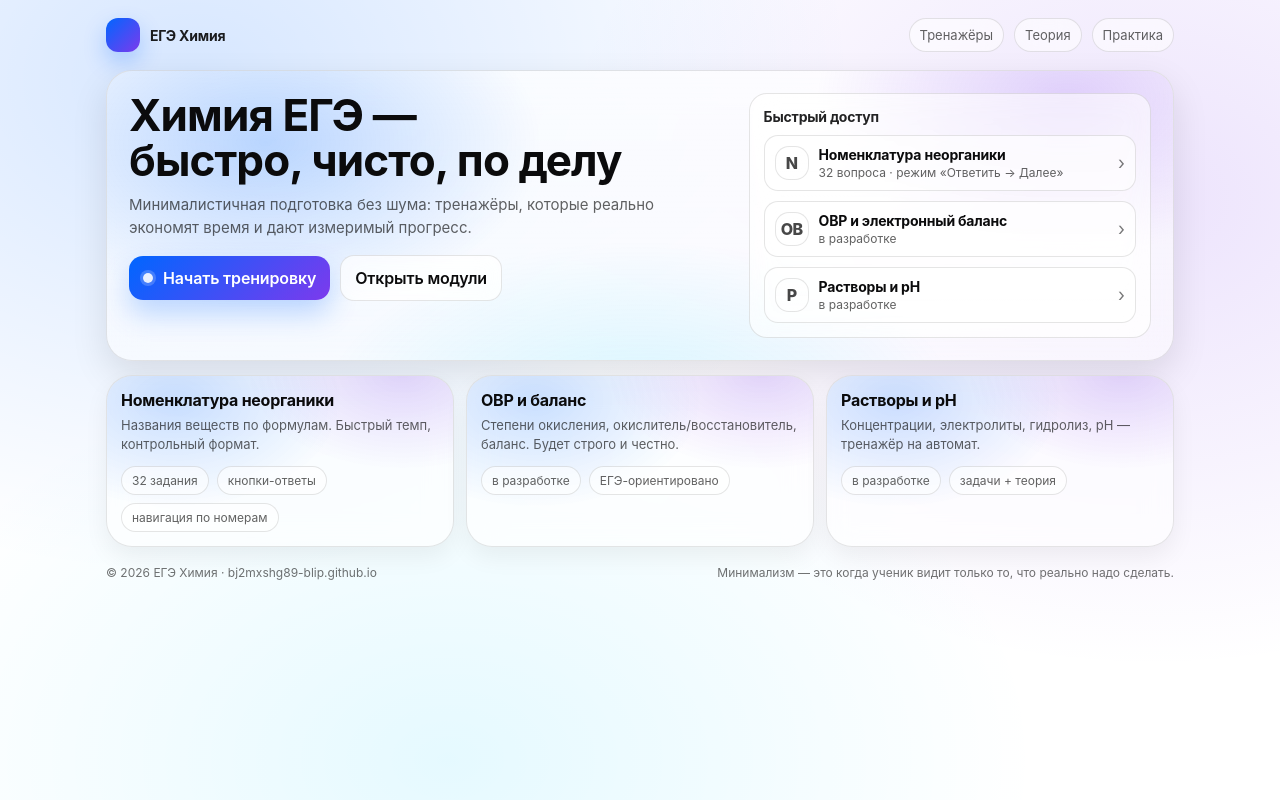
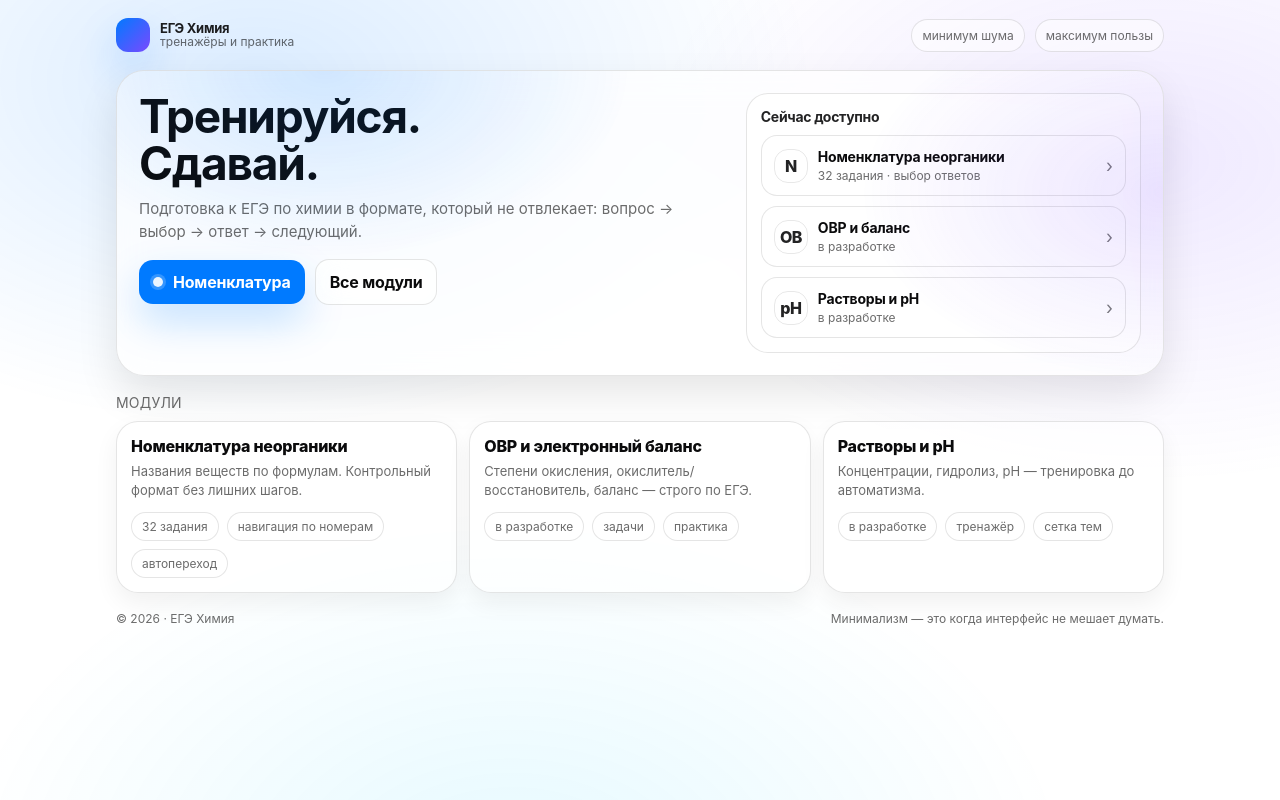
Before and after one commit to bj2mxshg89-blip/bj2mxshg89-blip.github.io, a plain HTML site: page index.html in a window 1280 px wide. Drawn offline with Linux system fonts and the light colour scheme.

Commit message:
Update index.html

```diff
--- a/index.html
+++ b/index.html
@@ -3,55 +3,59 @@
 <head>
   <meta charset="utf-8" />
   <meta name="viewport" content="width=device-width, initial-scale=1" />
-  <title>ЕГЭ Химия — Антон</title>
-
+  <title>ЕГЭ Химия</title>
   <style>
     :root{
       --bg: #ffffff;
-      --card: rgba(250,250,250,0.92);
+      --text: #0b0b0c;
+      --muted: rgba(0,0,0,0.58);
       --border: rgba(0,0,0,0.10);
-      --text: #0b0b0c;
-      --muted: rgba(0,0,0,0.62);
-
-      --accent: #0066ff;
-      --accent2: #7c3aed;
-      --shadow: 0 14px 36px rgba(0,0,0,0.10);
-
-      --radius-xl: 26px;
-      --radius-lg: 18px;
+      --card: rgba(255,255,255,0.70);
+      --shadow: 0 18px 40px rgba(0,0,0,0.10);
+      --accent: #007aff; /* iOS blue */
+      --radius: 22px;
     }
-
     @media (prefers-color-scheme: dark){
       :root{
         --bg: #0b0b0c;
-        --card: rgba(18,18,19,0.78);
+        --text: rgba(255,255,255,0.94);
+        --muted: rgba(255,255,255,0.62);
         --border: rgba(255,255,255,0.12);
-        --text: rgba(255,255,255,0.94);
-        --muted: rgba(255,255,255,0.65);
-        --shadow: 0 18px 44px rgba(0,0,0,0.45);
+        --card: rgba(18,18,19,0.64);
+        --shadow: 0 26px 60px rgba(0,0,0,0.55);
+        --accent: #0a84ff;
       }
     }
 
     *{ box-sizing: border-box; }
     body{
-      margin: 0;
+      margin:0;
+      font-family: -apple-system, BlinkMacSystemFont, "SF Pro Display", "SF Pro Text", "Segoe UI", Roboto, Arial, sans-serif;
       color: var(--text);
-      font-family: -apple-system, BlinkMacSystemFont, "SF Pro Display", "SF Pro Text",
-                   "Segoe UI", Roboto, Arial, sans-serif;
-      background: radial-gradient(1200px 900px at 15% 10%, rgba(0,102,255,0.16), transparent 55%),
-                  radial-gradient(1000px 780px at 90% 25%, rgba(124,58,237,0.14), transparent 60%),
-                  radial-gradient(980px 680px at 35% 95%, rgba(0,200,255,0.10), transparent 60%),
-                  var(--bg);
+      background: var(--bg);
       min-height: 100vh;
     }
 
-    .wrap{
-      max-width: 1100px;
-      margin: 0 auto;
-      padding: 18px 16px 36px;
+    /* Фон: очень мягкий, “как у Apple” */
+    .bg{
+      position: fixed;
+      inset: 0;
+      pointer-events: none;
+      background:
+        radial-gradient(900px 560px at 20% 10%, rgba(0,122,255,0.14), transparent 62%),
+        radial-gradient(820px 520px at 90% 20%, rgba(122,73,255,0.12), transparent 62%),
+        radial-gradient(900px 600px at 40% 110%, rgba(0,200,255,0.10), transparent 62%);
+      filter: saturate(1.05);
     }
 
-    .topbar{
+    .wrap{
+      max-width: 1080px;
+      margin: 0 auto;
+      padding: 18px 16px 44px;
+      position: relative;
+    }
+
+    header{
       display:flex;
       align-items:center;
       justify-content: space-between;
@@ -59,87 +63,77 @@
       margin-bottom: 18px;
     }
 
-    .brand{
+    .mark{
       display:flex;
       align-items:center;
       gap: 10px;
-      text-decoration: none;
+      text-decoration:none;
       color: inherit;
+      user-select:none;
+    }
+    .glyph{
+      width: 34px;
+      height: 34px;
+      border-radius: 12px;
+      background: linear-gradient(135deg, rgba(0,122,255,1), rgba(122,73,255,1));
+      box-shadow: 0 18px 40px rgba(0,122,255,0.22);
+    }
+    .brand{
+      display:flex;
+      flex-direction: column;
+      line-height: 1.05;
+    }
+    .brand b{ font-weight: 720; letter-spacing: -0.25px; font-size: 13px; opacity: 0.92; }
+    .brand span{ font-size: 12px; color: var(--muted); }
+
+    .meta{
+      display:flex;
+      gap: 10px;
+      flex-wrap: wrap;
+      justify-content: flex-end;
+    }
+    .chip{
+      border: 1px solid var(--border);
+      background: rgba(255,255,255,0.50);
+      border-radius: 999px;
+      padding: 8px 10px;
+      font-size: 12px;
+      color: var(--muted);
+      backdrop-filter: blur(14px);
+      -webkit-backdrop-filter: blur(14px);
+    }
+    @media (prefers-color-scheme: dark){
+      .chip{ background: rgba(255,255,255,0.06); }
     }
 
-    .logo{
-      width: 34px; height: 34px;
-      border-radius: 12px;
-      background: linear-gradient(135deg, rgba(0,102,255,1), rgba(124,58,237,1));
-      box-shadow: 0 10px 22px rgba(0,102,255,0.25);
-    }
-
-    .brandTitle{
-      font-weight: 650;
-      letter-spacing: -0.2px;
-      font-size: 14px;
-      opacity: 0.92;
-    }
-
-    .chipRow{
-      display:flex;
-      flex-wrap:wrap;
-      gap: 10px;
-      align-items:center;
-      justify-content: flex-end;
-    }
-
-    .chip{
-      display:inline-flex;
-      align-items:center;
-      gap: 8px;
-      padding: 8px 10px;
-      border-radius: 999px;
+    /* HERO — один смысл, один CTA */
+    .hero{
       border: 1px solid var(--border);
-      background: rgba(255,255,255,0.55);
-      backdrop-filter: blur(12px);
-      -webkit-backdrop-filter: blur(12px);
-      font-size: 13px;
-      color: var(--muted);
-    }
-    @media (prefers-color-scheme: dark){
-      .chip{ background: rgba(255,255,255,0.05); }
-    }
-
-    .hero{
-      border-radius: var(--radius-xl);
-      border: 1px solid var(--border);
-      background: linear-gradient(180deg, rgba(255,255,255,0.72), rgba(255,255,255,0.50));
+      background: var(--card);
+      border-radius: 28px;
+      box-shadow: var(--shadow);
+      padding: 22px;
       backdrop-filter: blur(18px);
       -webkit-backdrop-filter: blur(18px);
-      box-shadow: var(--shadow);
-      padding: 22px;
       overflow: hidden;
       position: relative;
     }
-    @media (prefers-color-scheme: dark){
-      .hero{
-        background: linear-gradient(180deg, rgba(255,255,255,0.08), rgba(255,255,255,0.05));
-      }
-    }
-
-    .hero::before{
+    .hero::after{
       content:"";
       position:absolute;
-      inset: -2px;
+      inset:-2px;
       background:
-        radial-gradient(460px 280px at 15% 25%, rgba(0,102,255,0.24), transparent 60%),
-        radial-gradient(420px 260px at 90% 10%, rgba(124,58,237,0.22), transparent 60%),
-        radial-gradient(540px 300px at 50% 120%, rgba(0,200,255,0.16), transparent 60%);
+        radial-gradient(520px 320px at 20% 0%, rgba(0,122,255,0.18), transparent 60%),
+        radial-gradient(520px 320px at 100% 40%, rgba(122,73,255,0.16), transparent 60%);
       pointer-events:none;
-      filter: blur(0px);
+      opacity: .85;
     }
 
     .heroInner{
       position: relative;
       display:grid;
       grid-template-columns: 1.2fr 0.8fr;
-      gap: 16px;
+      gap: 14px;
       align-items: start;
     }
     @media (max-width: 920px){
@@ -148,389 +142,351 @@
 
     h1{
       margin: 0;
-      font-size: 44px;
+      font-size: 46px;
+      letter-spacing: -1.2px;
       line-height: 1.02;
-      letter-spacing: -0.9px;
     }
     @media (max-width: 520px){
-      h1{ font-size: 36px; }
+      h1{ font-size: 38px; }
     }
 
-    .subtitle{
+    .lead{
       margin: 10px 0 0;
-      max-width: 56ch;
+      color: var(--muted);
+      max-width: 60ch;
+      line-height: 1.55;
       font-size: 15px;
-      color: var(--muted);
-      line-height: 1.55;
     }
 
-    .ctaRow{
+    .cta{
       margin-top: 16px;
       display:flex;
       gap: 10px;
       flex-wrap: wrap;
-      align-items:center;
+      align-items: center;
     }
 
     .btn{
-      appearance: none;
-      border: 1px solid var(--border);
-      border-radius: 14px;
-      padding: 12px 14px;
-      text-decoration: none;
-      color: inherit;
-      background: rgba(255,255,255,0.70);
-      backdrop-filter: blur(12px);
-      -webkit-backdrop-filter: blur(12px);
       display:inline-flex;
       align-items:center;
+      justify-content:center;
       gap: 10px;
-      cursor: pointer;
+      padding: 12px 14px;
+      border-radius: 14px;
+      border: 1px solid var(--border);
+      background: rgba(255,255,255,0.55);
+      color: inherit;
+      text-decoration:none;
+      font-weight: 650;
+      letter-spacing: -0.2px;
       transition: transform .18s ease, background .18s ease, border-color .18s ease;
-      font-weight: 600;
-      letter-spacing: -0.15px;
+      backdrop-filter: blur(14px);
+      -webkit-backdrop-filter: blur(14px);
     }
     @media (prefers-color-scheme: dark){
       .btn{ background: rgba(255,255,255,0.06); }
     }
-    .btn:hover{ transform: translateY(-1px); border-color: rgba(0,0,0,0.18); }
-    @media (prefers-color-scheme: dark){
-      .btn:hover{ border-color: rgba(255,255,255,0.18); }
-    }
+    .btn:hover{ transform: translateY(-1px); }
 
     .btnPrimary{
       border: none;
-      background: linear-gradient(135deg, rgba(0,102,255,1), rgba(124,58,237,1));
       color: white;
-      box-shadow: 0 14px 28px rgba(0,102,255,0.24);
+      background: var(--accent);
+      box-shadow: 0 18px 40px rgba(0,122,255,0.22);
     }
-    .btnPrimary:hover{ transform: translateY(-1px); }
 
-    .iconDot{
-      width: 10px;
-      height: 10px;
-      border-radius: 99px;
-      background: rgba(255,255,255,0.9);
+    .dot{
+      width: 10px; height: 10px; border-radius: 999px;
+      background: rgba(255,255,255,0.92);
       box-shadow: 0 0 0 3px rgba(255,255,255,0.20);
     }
 
-    .panel{
-      border-radius: var(--radius-lg);
+    /* Правый блок в hero: компактный “пульт” */
+    .quick{
+      border-radius: var(--radius);
       border: 1px solid var(--border);
-      background: rgba(255,255,255,0.62);
+      background: rgba(255,255,255,0.55);
       backdrop-filter: blur(14px);
       -webkit-backdrop-filter: blur(14px);
       padding: 14px;
     }
     @media (prefers-color-scheme: dark){
-      .panel{ background: rgba(255,255,255,0.05); }
+      .quick{ background: rgba(255,255,255,0.05); }
     }
 
-    .panelTitle{
-      font-weight: 650;
-      letter-spacing: -0.2px;
-      margin: 0 0 10px;
+    .qTitle{
+      margin:0 0 10px 0;
+      font-weight: 720;
+      letter-spacing: -0.3px;
       font-size: 14px;
       opacity: 0.9;
     }
 
-    .panelList{
-      margin: 0;
-      padding: 0;
-      list-style: none;
+    .qGrid{
       display:grid;
       gap: 10px;
     }
 
-    .panelItem{
+    .qItem{
       display:flex;
       align-items:center;
       justify-content: space-between;
       gap: 12px;
-      padding: 10px 10px;
-      border-radius: 14px;
+      padding: 12px 12px;
+      border-radius: 16px;
       border: 1px solid var(--border);
       background: rgba(255,255,255,0.62);
-      text-decoration: none;
+      text-decoration:none;
       color: inherit;
       transition: transform .18s ease, background .18s ease;
     }
     @media (prefers-color-scheme: dark){
-      .panelItem{ background: rgba(255,255,255,0.04); }
+      .qItem{ background: rgba(255,255,255,0.04); }
     }
-    .panelItem:hover{ transform: translateY(-1px); }
+    .qItem:hover{ transform: translateY(-1px); }
 
-    .panelLeft{
+    .qLeft{
       display:flex;
       align-items:center;
       gap: 10px;
       min-width: 0;
     }
 
-    .badge{
-      width: 34px;
-      height: 34px;
+    .icon{
+      width: 34px; height: 34px;
       border-radius: 14px;
       border: 1px solid var(--border);
-      background:
-        linear-gradient(180deg, rgba(255,255,255,0.78), rgba(255,255,255,0.45));
       display:flex;
       align-items:center;
       justify-content:center;
       font-weight: 800;
       letter-spacing: -0.6px;
-      color: rgba(0,0,0,0.72);
-    }
-    @media (prefers-color-scheme: dark){
-      .badge{
-        color: rgba(255,255,255,0.86);
-        background: rgba(255,255,255,0.06);
-      }
+      opacity: 0.9;
     }
 
-    .panelText{
-      min-width: 0;
-    }
-    .panelName{
-      font-weight: 650;
+    .qText{ min-width: 0; }
+    .qName{
+      margin:0;
+      font-size: 14px;
+      font-weight: 700;
       letter-spacing: -0.2px;
-      margin: 0;
-      font-size: 14px;
       white-space: nowrap;
-      overflow: hidden;
+      overflow:hidden;
       text-overflow: ellipsis;
     }
-    .panelMeta{
-      margin: 2px 0 0;
+    .qMeta{
+      margin: 3px 0 0;
+      font-size: 12px;
       color: var(--muted);
-      font-size: 12px;
+    }
+    .arrow{ opacity: .55; font-size: 18px; }
+
+    /* Модули ниже */
+    .sectionTitle{
+      margin: 18px 0 10px;
+      font-size: 14px;
+      color: var(--muted);
+      letter-spacing: 0.2px;
+      text-transform: uppercase;
     }
 
-    .arrow{
-      opacity: 0.55;
-      font-size: 18px;
-      line-height: 1;
-    }
-
-    .section{
-      margin-top: 14px;
+    .modules{
       display:grid;
       grid-template-columns: repeat(3, 1fr);
       gap: 12px;
     }
     @media (max-width: 920px){
-      .section{ grid-template-columns: 1fr; }
+      .modules{ grid-template-columns: 1fr; }
     }
 
-    .module{
-      border-radius: var(--radius-xl);
+    .cardLink{
       border: 1px solid var(--border);
-      background: rgba(255,255,255,0.62);
+      border-radius: 22px;
+      background: rgba(255,255,255,0.55);
       backdrop-filter: blur(14px);
       -webkit-backdrop-filter: blur(14px);
       box-shadow: 0 10px 24px rgba(0,0,0,0.06);
+      text-decoration:none;
+      color: inherit;
       padding: 14px;
-      text-decoration: none;
-      color: inherit;
-      transition: transform .18s ease, border-color .18s ease;
+      transition: transform .18s ease;
       position: relative;
-      overflow: hidden;
+      overflow:hidden;
     }
     @media (prefers-color-scheme: dark){
-      .module{ background: rgba(255,255,255,0.05); box-shadow: 0 14px 34px rgba(0,0,0,0.45); }
+      .cardLink{ background: rgba(255,255,255,0.05); box-shadow: 0 18px 44px rgba(0,0,0,0.45); }
     }
-    .module:hover{ transform: translateY(-2px); }
+    .cardLink:hover{ transform: translateY(-2px); }
 
-    .module::before{
-      content:"";
-      position:absolute;
-      inset:-2px;
-      background:
-        radial-gradient(280px 180px at 20% 15%, rgba(0,102,255,0.20), transparent 60%),
-        radial-gradient(260px 160px at 85% 0%, rgba(124,58,237,0.20), transparent 60%);
-      pointer-events:none;
-    }
-
-    .moduleInner{ position: relative; }
-
-    .moduleTitle{
+    .cardLink h3{
       margin: 0;
       font-size: 16px;
-      font-weight: 700;
+      font-weight: 780;
       letter-spacing: -0.25px;
     }
-    .moduleDesc{
+    .cardLink p{
       margin: 6px 0 0;
       color: var(--muted);
       font-size: 13px;
       line-height: 1.45;
     }
 
-    .moduleFoot{
+    .tags{
       margin-top: 12px;
       display:flex;
       gap: 8px;
       flex-wrap: wrap;
-      align-items:center;
     }
-
     .tag{
       border: 1px solid var(--border);
       border-radius: 999px;
       padding: 6px 10px;
       font-size: 12px;
       color: var(--muted);
-      background: rgba(255,255,255,0.55);
+      background: rgba(255,255,255,0.45);
     }
     @media (prefers-color-scheme: dark){
       .tag{ background: rgba(255,255,255,0.04); }
     }
 
-    .footer{
+    footer{
       margin-top: 18px;
       color: var(--muted);
       font-size: 12px;
       display:flex;
-      justify-content: space-between;
       gap: 12px;
       flex-wrap: wrap;
-      opacity: 0.9;
+      justify-content: space-between;
+      opacity: 0.92;
     }
 
-    /* subtle intro animation */
     @media (prefers-reduced-motion: no-preference){
-      .hero, .module, .panel {
-        animation: rise .45s ease both;
+      header, .hero, .modules, footer{
+        animation: fadeUp .45s ease both;
       }
-      .module:nth-child(2){ animation-delay: .04s; }
-      .module:nth-child(3){ animation-delay: .08s; }
-      @keyframes rise{
-        from{ transform: translateY(8px); opacity: 0; }
-        to{ transform: translateY(0); opacity: 1; }
+      .modules{ animation-delay: .06s; }
+      @keyframes fadeUp{
+        from{ opacity:0; transform: translateY(8px); }
+        to{ opacity:1; transform: translateY(0); }
       }
     }
   </style>
 </head>
+
 <body>
+  <div class="bg"></div>
+
   <div class="wrap">
-
-    <div class="topbar">
-      <a class="brand" href="index.html" aria-label="Главная">
-        <div class="logo"></div>
-        <div class="brandTitle">ЕГЭ Химия</div>
+    <header>
+      <a class="mark" href="index.html" aria-label="Главная">
+        <div class="glyph"></div>
+        <div class="brand">
+          <b>ЕГЭ Химия</b>
+          <span>тренажёры и практика</span>
+        </div>
       </a>
 
-      <div class="chipRow">
-        <div class="chip">Тренажёры</div>
-        <div class="chip">Теория</div>
-        <div class="chip">Практика</div>
+      <div class="meta">
+        <span class="chip">минимум шума</span>
+        <span class="chip">максимум пользы</span>
       </div>
-    </div>
+    </header>
 
     <section class="hero" aria-label="Главный блок">
       <div class="heroInner">
         <div>
-          <h1>Химия ЕГЭ —<br>быстро, чисто, по делу</h1>
-          <p class="subtitle">
-            Минималистичная подготовка без шума: тренажёры, которые реально экономят время и дают измеримый прогресс.
+          <h1>Тренируйся.<br>Сдавай.</h1>
+          <p class="lead">
+            Подготовка к ЕГЭ по химии в формате, который не отвлекает: вопрос → выбор → ответ → следующий.
           </p>
 
-          <div class="ctaRow">
+          <div class="cta">
             <a class="btn btnPrimary" href="inorg-nomenclature.html">
-              <span class="iconDot"></span>
-              Начать тренировку
+              <span class="dot"></span>
+              Номенклатура
             </a>
-            <a class="btn" href="#modules">Открыть модули</a>
+            <a class="btn" href="#modules">Все модули</a>
           </div>
         </div>
 
-        <div class="panel" aria-label="Быстрый доступ">
-          <p class="panelTitle">Быстрый доступ</p>
-          <ul class="panelList">
-            <li>
-              <a class="panelItem" href="inorg-nomenclature.html">
-                <div class="panelLeft">
-                  <div class="badge">N</div>
-                  <div class="panelText">
-                    <p class="panelName">Номенклатура неорганики</p>
-                    <p class="panelMeta">32 вопроса · режим «Ответить → Далее»</p>
+        <aside class="quick" aria-label="Быстрые действия">
+          <p class="qTitle">Сейчас доступно</p>
+          <div class="qGrid">
+            <a class="qItem" href="inorg-nomenclature.html">
+              <div class="qLeft">
+                <div class="icon">N</div>
+                <div class="qText">
+                  <p class="qName">Номенклатура неорганики</p>
+                  <p class="qMeta">32 задания · выбор ответов</p>
                 </div>
               </div>
-                <span class="arrow">›</span>
+              <div class="arrow">›</div>
             </a>
-            </li>
 
-            <li>
-              <a class="panelItem" href="#soon" onclick="alert('Скоро добавим этот модуль.'); return false;">
-                <div class="panelLeft">
-                  <div class="badge">ОВ</div>
-                  <div class="panelText">
-                    <p class="panelName">ОВР и электронный баланс</p>
-                    <p class="panelMeta">в разработке</p>
+            <a class="qItem" href="#modules" onclick="alert('Скоро добавим модуль ОВР.'); return false;">
+              <div class="qLeft">
+                <div class="icon">ОВ</div>
+                <div class="qText">
+                  <p class="qName">ОВР и баланс</p>
+                  <p class="qMeta">в разработке</p>
                 </div>
               </div>
-                <span class="arrow">›</span>
+              <div class="arrow">›</div>
             </a>
-            </li>
 
-            <li>
-              <a class="panelItem" href="#soon" onclick="alert('Скоро добавим этот модуль.'); return false;">
-                <div class="panelLeft">
-                  <div class="badge">Р</div>
-                  <div class="panelText">
-                    <p class="panelName">Растворы и pH</p>
-                    <p class="panelMeta">в разработке</p>
+            <a class="qItem" href="#modules" onclick="alert('Скоро добавим модуль Растворы.'); return false;">
+              <div class="qLeft">
+                <div class="icon">pH</div>
+                <div class="qText">
+                  <p class="qName">Растворы и pH</p>
+                  <p class="qMeta">в разработке</p>
                 </div>
               </div>
-                <span class="arrow">›</span>
+              <div class="arrow">›</div>
             </a>
-            </li>
-          </ul>
           </div>
+        </aside>
       </div>
     </section>
 
-    <section id="modules" class="section" aria-label="Модули">
-      <a class="module" href="inorg-nomenclature.html">
-        <div class="moduleInner">
-          <h2 class="moduleTitle">Номенклатура неорганики</h2>
-          <p class="moduleDesc">Названия веществ по формулам. Быстрый темп, контрольный формат.</p>
-          <div class="moduleFoot">
+    <div class="sectionTitle" id="modules">Модули</div>
+
+    <section class="modules" aria-label="Список модулей">
+      <a class="cardLink" href="inorg-nomenclature.html">
+        <h3>Номенклатура неорганики</h3>
+        <p>Названия веществ по формулам. Контрольный формат без лишних шагов.</p>
+        <div class="tags">
           <span class="tag">32 задания</span>
-            <span class="tag">кнопки-ответы</span>
           <span class="tag">навигация по номерам</span>
-          </div>
+          <span class="tag">автопереход</span>
         </div>
       </a>
 
-      <a class="module" href="#soon" onclick="alert('Скоро добавим модуль ОВР.'); return false;">
-        <div class="moduleInner">
-          <h2 class="moduleTitle">ОВР и баланс</h2>
-          <p class="moduleDesc">Степени окисления, окислитель/восстановитель, баланс. Будет строго и честно.</p>
-          <div class="moduleFoot">
+      <a class="cardLink" href="#modules" onclick="alert('Скоро добавим модуль ОВР.'); return false;">
+        <h3>ОВР и электронный баланс</h3>
+        <p>Степени окисления, окислитель/восстановитель, баланс — строго по ЕГЭ.</p>
+        <div class="tags">
           <span class="tag">в разработке</span>
-            <span class="tag">ЕГЭ-ориентировано</span>
-          </div>
+          <span class="tag">задачи</span>
+          <span class="tag">практика</span>
         </div>
       </a>
 
-      <a class="module" href="#soon" onclick="alert('Скоро добавим модуль Растворы и pH.'); return false;">
-        <div class="moduleInner">
-          <h2 class="moduleTitle">Растворы и pH</h2>
-          <p class="moduleDesc">Концентрации, электролиты, гидролиз, pH — тренажёр на автомат.</p>
-          <div class="moduleFoot">
+      <a class="cardLink" href="#modules" onclick="alert('Скоро добавим модуль Растворы.'); return false;">
+        <h3>Растворы и pH</h3>
+        <p>Концентрации, гидролиз, pH — тренировка до автоматизма.</p>
+        <div class="tags">
           <span class="tag">в разработке</span>
-            <span class="tag">задачи + теория</span>
-          </div>
+          <span class="tag">тренажёр</span>
+          <span class="tag">сетка тем</span>
         </div>
       </a>
     </section>
 
-    <div class="footer">
-      <div>© <span id="y"></span> ЕГЭ Химия · bj2mxshg89-blip.github.io</div>
-      <div>Минимализм — это когда ученик видит только то, что реально надо сделать.</div>
-    </div>
-
+    <footer>
+      <div>© <span id="y"></span> · ЕГЭ Химия</div>
+      <div>Минимализм — это когда интерфейс не мешает думать.</div>
+    </footer>
   </div>
 
   <script>
```
Lines whose indentation alone changed are shown as unchanged.
